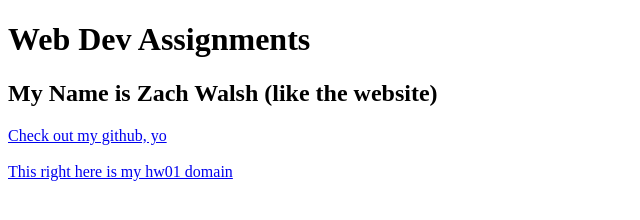
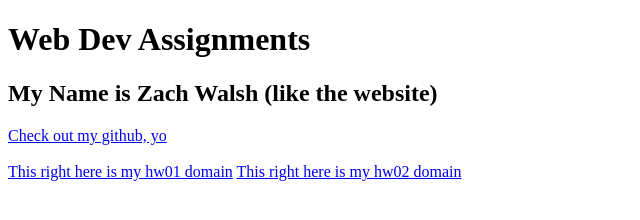
Before and after one commit to zwalsh/cs4500-www, a plain HTML site: page index.html in a window 1280 px wide. Shown: the whole page, without its empty margins (0-640 px from the left). Drawn offline with Linux system fonts and the light colour scheme.

Commit message:
Fix indentation and add hw02 link

```diff
--- a/index.html
+++ b/index.html
@@ -24,5 +24,6 @@
     <h2>My Name is Zach Walsh (like the website)</h2>
     <a target="_blank" href="https://github.com/zwalsh">Check out my github, yo</a><br></br>
     <a target="_blank" href="http://hw01.zachwal.sh">This right here is my hw01 domain</a>
+    <a target="_blank" href="http://hw02.zachwal.sh">This right here is my hw02 domain</a>
   </body>
 </html>
```
Lines whose indentation alone changed are shown as unchanged.
